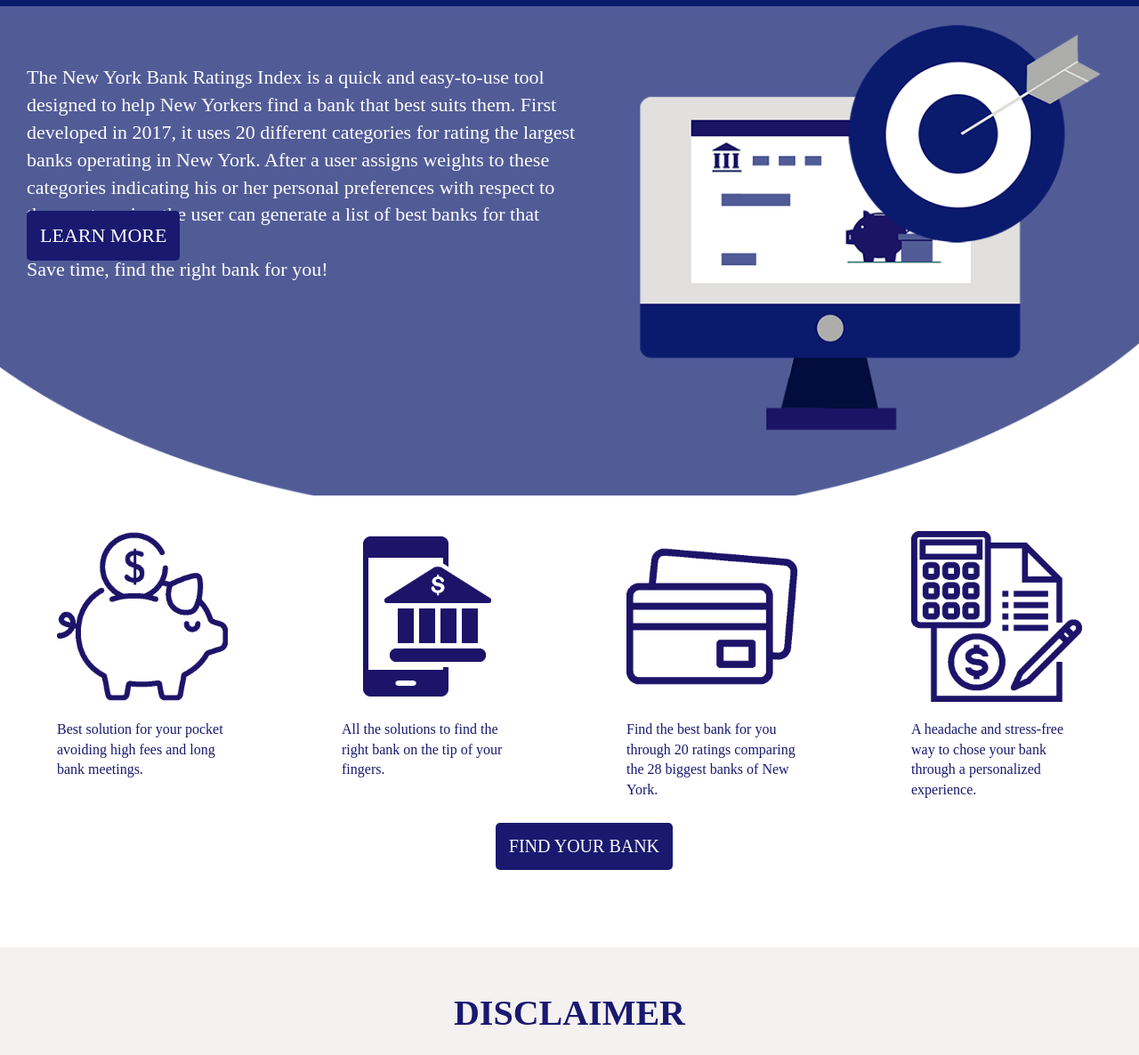
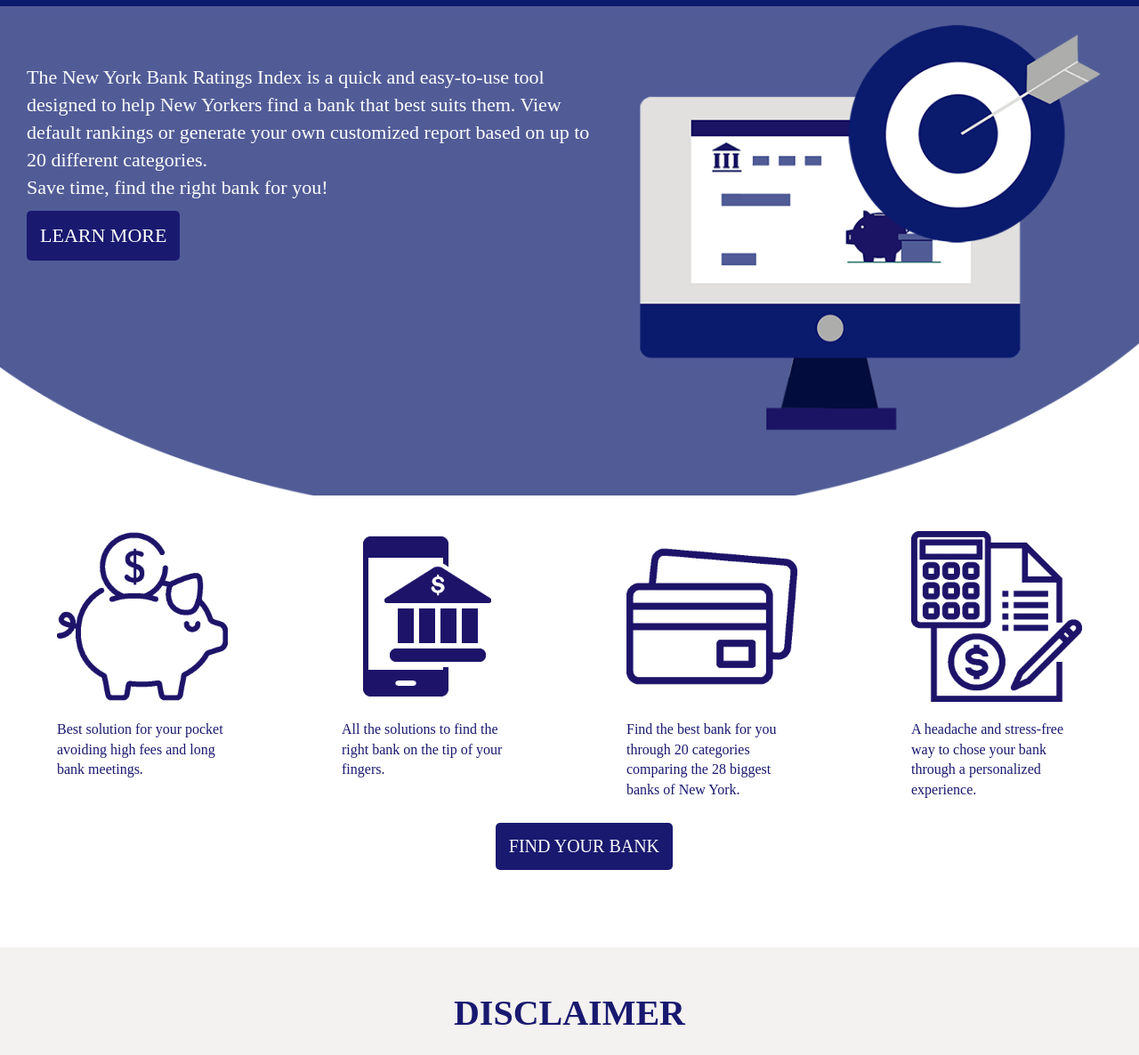
Before and after one commit to chris-velez/lobbster-nybri-test, a plain HTML site: page nybri/index.html in a window 1280 px wide. Shown: the part 104-1290 px from the top of the page at 89% size. Drawn offline with Linux system fonts and the light colour scheme.

Commit message:
Updated core files again

```diff
--- a/nybri/index.html
+++ b/nybri/index.html
@@ -28,7 +28,7 @@
         </div>
         <div id="main" class="row index">
             <div class="banner">
-                <p>The New York Bank Ratings Index is a quick and easy-to-use tool designed to help New Yorkers find a bank that best suits them. First developed in 2017, it uses 20 different categories for rating the largest banks operating in New York. After a user assigns weights to these categories indicating his or her personal preferences with respect to those categories, the user can generate a list of best banks for that individual.
+                <p>The New York Bank Ratings Index is a quick and easy-to-use tool designed to help New Yorkers find a bank that best suits them. View default rankings or generate your own customized report based on up to 20 different categories.
                 <br>
                 Save time, find the right bank for you!</p>
                 <a href="about.html">LEARN MORE</a>
@@ -45,7 +45,7 @@
                     </div>
                     <div class="icon-img">
                         <img src="icon/credit-card (1).png" alt="icon of a credit card">
-                        <p>Find the best bank for you through 20 ratings comparing the 28 biggest banks of New York.</p>
+                        <p>Find the best bank for you through 20 categories comparing the 28 biggest banks of New York.</p>
                     </div>
                     <div class="icon-img" >
                         <img src="icon/accounting.png" alt="icon of a paper and calculator">
@@ -56,7 +56,6 @@
                     <a href="ratings.html">FIND YOUR BANK</a>
                 </div>
             </div>
-
             <div class="DISCLAIMER">
                 <h1>DISCLAIMER</h1>
                 <p>The information contained on this site is provided with the understanding that the author(s) are not herein engaged in rendering legal or other professional advice and/or services. Accordingly, the information provided on this site is for educational purposes only and not for the purpose of providing legal advice.</p>
```
Also changed, not shown: nybri/about.html (+5 -1 lines).
